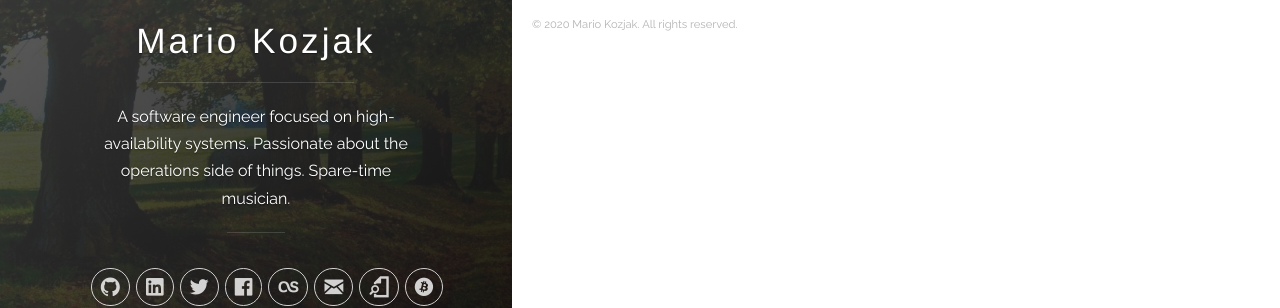
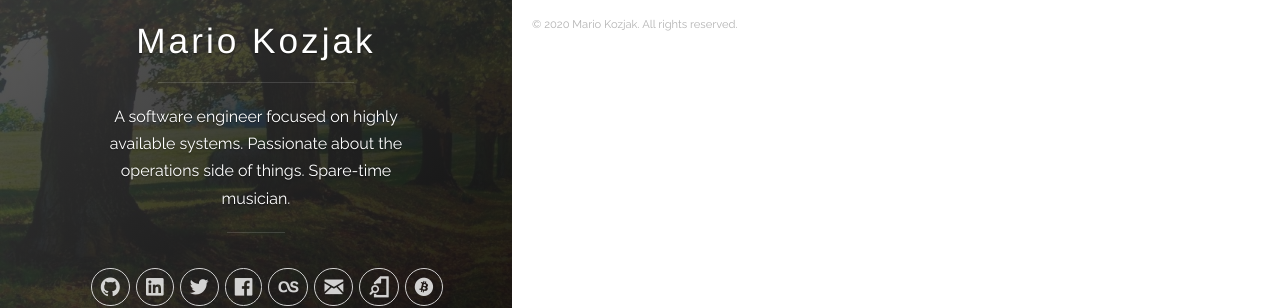
Before and after one commit to mkozjak/mkozjak.github.io, a Jekyll site: the page built from index.html, in a window 1280 px wide. Shown: the part 347-655 px from the top of the page. Built offline with Jekyll 4.4.1, drawn with Linux system fonts in a browser that asks for light colours; the list of posts is cut into pages by our own code.

Commit message:
Update _config.yml

```diff
--- a/_config.yml
+++ b/_config.yml
@@ -1,6 +1,6 @@
 # Site settings
 title: Mario Kozjak
-description: 'A software engineer focused on high-availability systems. Passionate about the operations side of things. Spare-time musician.'
+description: 'A software engineer focused on highly available systems. Passionate about the operations side of things. Spare-time musician.'
 url: 'https://mario.kozjak.io'
 baseurl: ''
 # google_analytics: 'UA-XXXXXX-X'
```
